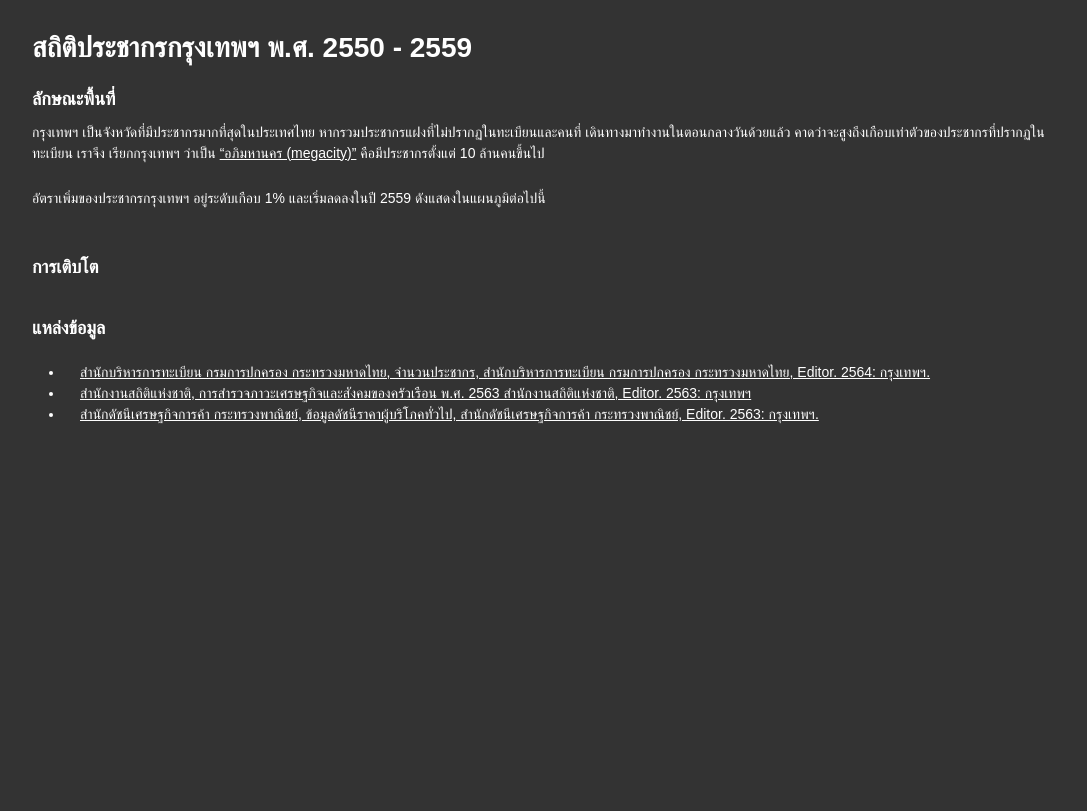
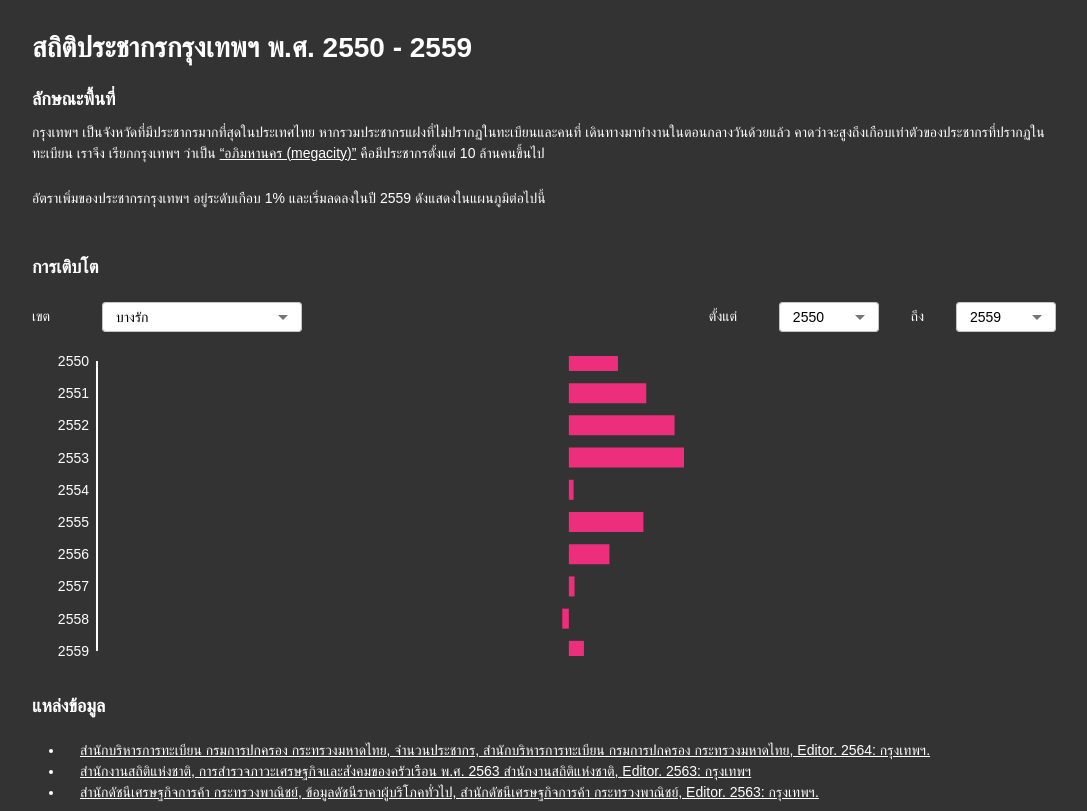
Before and after one commit to Xillyk/React-Bkk-population-growth-web, a React (Vite) app: page / in a window 1280 px wide. Shown: the whole page, without its empty margins (96-1183 px from the left). Built offline with nearby package versions, Linux system fonts and the light colour scheme; a web font is replaced by a local one.

Commit message:
update content component

```diff
--- a/src/components/Content.tsx
+++ b/src/components/Content.tsx
@@ -1,19 +1,293 @@
-import { Box, Typography } from "@mui/material";
+import {
+  Box,
+  MenuItem,
+  Select,
+  Typography,
+  useMediaQuery,
+  useTheme,
+} from "@mui/material";
+import { useEffect, useState } from "react";
+import Papa from "papaparse";
+import {
+  ResponsiveContainer,
+  BarChart,
+  XAxis,
+  YAxis,
+  Bar
+} from "recharts";
+
+type DistrictData = {
+  year: number;
+  percentage: number;
+};
+
+type DistrictSummarizeData = {
+  dcode: string;
+  name: string;
+  data: DistrictData[];
+};
 
 const Content = () => {
+  const theme = useTheme();
+  const isAboveSmallScreens = useMediaQuery("(min-width: 800px)");
+  const [isLoading, setIsLoading] = useState(true);
+  // const [isUpdate, setIsUpdate] = useState(false)
+  const [districtSummarizeDatas, setDistrictSummarizeDatas] =useState<DistrictSummarizeData[]>();
+  const [selectedDistrict, setSelectedDistrict] = useState<string>("");
+  const [selectedDistrictDataset, setSelectedDistrictDataset] =useState<DistrictData[]>();
+  const [cloneSelectedDistrictDataset, setCloneSelectedDistrictDataset] =useState<DistrictData[]>();
+  const [fromYear, setFromYear] = useState(0);
+  const [toYear, setToYear] = useState(0);
+
+  const commonConfig = { delimiter: "," };
+
+  useEffect(() => {
+    Papa.parse("/bkk_population_growth.csv", {
+      ...commonConfig,
+      header: true,
+      download: true,
+      complete: (result) => {
+        let tmpDistrictsData: any = [];
+
+        result.data?.forEach((bigObject) => {
+          let arrays = Object.entries(bigObject as object);
+          let districtSummarizeData = {};
+          let districtData: DistrictData[] = [];
+          arrays.forEach((array, index) => {
+            if (index === 10) {
+              Object.assign(districtSummarizeData, { dcode: array[1] });
+            } else if (index === 11) {
+              Object.assign(districtSummarizeData, { name: array[1] });
+            } else {
+              let data: DistrictData = {
+                year: +array[0],
+                percentage: +array[1].substring(0, array[1].length - 1),
+              };
+              districtData.push(data);
+            }
+          });
+          Object.assign(districtSummarizeData, { data: districtData });
+          tmpDistrictsData.push(districtSummarizeData);
+        });
+
+        setDistrictSummarizeDatas(tmpDistrictsData);
+
+        // set district [4] as default value
+        // set range 2550-2559 as default range
+        setSelectedDistrictDataset(tmpDistrictsData[4].data);
+        setCloneSelectedDistrictDataset(tmpDistrictsData[4].data);
+
+        setSelectedDistrict(tmpDistrictsData[4].name)
+        setFromYear(2550)
+        setToYear(2559)
+      },
+    });
+    setIsLoading(false);
+  }, []);
+
+  useEffect(() => {
+    console.log("hey")
+    // setIsUpdate(true)
+
+
+  }, [selectedDistrict, fromYear, toYear])
+
+
   return (
     <>
-      <Typography variant="h3" fontWeight="bold">การเติบโต</Typography>
+      <Typography variant="h3" fontWeight="bold">
+        การเติบโต
+      </Typography>
 
-      {/* CHART FILTER */}
-      <Box>
+      {isLoading ? (
+        <div>LOADING.......</div>
+      ) : (
+        <>
+          {/* CHART FILTER */}
+          <Box
+            mt={3}
+            display="flex"
+            alignItems="center"
+            justifyItems="center"
+            justifyContent="space-between"
+            flexWrap="wrap"
+          >
+            <Box display="flex" alignItems="center" justifyItems="center">
+              <Typography width={70}>เขต</Typography>
+              <Box>
+                <Select
+                  id="select"
+                  value={selectedDistrict}
+                  onChange={(event) => {
+                    let districtName = event.target.value;
+                    setSelectedDistrict(districtName);
+                    let index = districtSummarizeDatas!.findIndex(
+                      (data: any) => data.name === districtName
+                    );
+                    let districtSummarizeData = districtSummarizeDatas![index];
+                    setSelectedDistrictDataset(districtSummarizeData.data)
+                  }}
+                  color="info"
+                  fullWidth={isAboveSmallScreens ? false : true}
+                  sx={{
+                    width: isAboveSmallScreens ? 200 : 280,
+                    height: 30,
+                    bgcolor: "#FFFFFF",
+                    color: "#000000",
+                  }}
+                  MenuProps={{
+                    style: {
+                      maxHeight: 400,
+                    },
+                  }}
+                >
+                  {districtSummarizeDatas?.map((districtData: any) => (
+                    <MenuItem
+                      key={districtData.dcode}
+                      dense
+                      value={districtData.name}
+                      sx={{
+                        color: "#000",
+                      }}
+                    >
+                      {districtData.name}
+                    </MenuItem>
+                  ))}
+                </Select>
+              </Box>
+            </Box>
 
-      </Box>
+            <Box
+              display="flex"
+              gap={4}
+              sx={{ mt: isAboveSmallScreens ? 0 : 2 }}
+            >
+              <Box display="flex" alignItems="center" justifyItems="center">
+                <Typography width={70}>ตั้งแต่</Typography>
+                <Box>
+                  <Select
+                    id="select"
+                    value={fromYear}
+                    onChange={(event) => {
+                      let fromYear = +event.target.value
+                      setFromYear(fromYear)
 
-      {/* CHART */}
-      <Box>
+                    }}
+                    color="info"
+                    sx={{
+                      width: 100,
+                      height: 30,
+                      bgcolor: "#FFFFFF",
+                      color: "#000000",
+                    }}
+                    MenuProps={{
+                      style: {
+                        maxHeight: 400,
+                      },
+                    }}
+                  >
+                    {selectedDistrictDataset?.map((districtData: any) => (
+                      <MenuItem
+                        key={districtData.year}
+                        dense
+                        value={districtData.year}
+                        sx={{
+                          color: "#000",
+                        }}
+                      >
+                        {districtData.year}
+                      </MenuItem>
+                    ))}
+                  </Select>
+                </Box>
+              </Box>
 
-      </Box>
+              <Box display="flex" alignItems="center" justifyItems="center">
+                <Typography>ถึง</Typography>
+                <Box ml={4}>
+                  <Select
+                    id="select"
+                    value={toYear}
+                    onChange={(event) => {
+                      let toYear = +event.target.value
+                      setToYear(toYear)
+
+                      // reset
+                      setSelectedDistrictDataset(cloneSelectedDistrictDataset)
+
+                      // set new range
+                      // let index = selectedDistrictDataset.findIndex((data) => data.year === toYear)
+                      // console.log(selectedDistrictDataset)
+
+
+                    }}
+                    color="info"
+                    sx={{
+                      width: 100,
+                      height: 30,
+                      bgcolor: "#FFFFFF",
+                      color: "#000000",
+                    }}
+                    MenuProps={{
+                      style: {
+                        maxHeight: 400,
+                      },
+                    }}
+                  >
+                    {selectedDistrictDataset?.map((districtData: any) => (
+                      <MenuItem
+                        key={districtData.year}
+                        dense
+                        value={districtData.year}
+                        sx={{
+                          color: "#000",
+                        }}
+                      >
+                        {districtData.year}
+                      </MenuItem>
+                    ))}
+                  </Select>
+                </Box>
+              </Box>
+            </Box>
+          </Box>
+          {/* CHART */}
+          <Box pt={3} width="100%" height="100%">
+            <ResponsiveContainer width="99%" height={300}>
+              <BarChart
+                data={selectedDistrictDataset}
+                layout="vertical"
+                barCategoryGap={1}
+              >
+                <XAxis
+                  type="number"
+                  hide
+                  domain={[-5, 5]}
+                />
+                <YAxis
+                  dataKey="year"
+                  tickLine={false}
+                  stroke="white"
+                  strokeWidth={2}
+                  domain={[fromYear, toYear]}
+                  interval={0}
+                  tickCount={10}
+                  type="number"
+                  style={{
+                    padding: "5rem 0",
+                  }}
+                />
+                <Bar
+                  dataKey="percentage"
+                  fill={theme.palette.primary.main}
+                  barSize={20}
+                  style={{ margin: 0 }}
+                />
+              </BarChart>
+            </ResponsiveContainer>
+          </Box>
+        </>
+      )}
     </>
   );
 };
```
